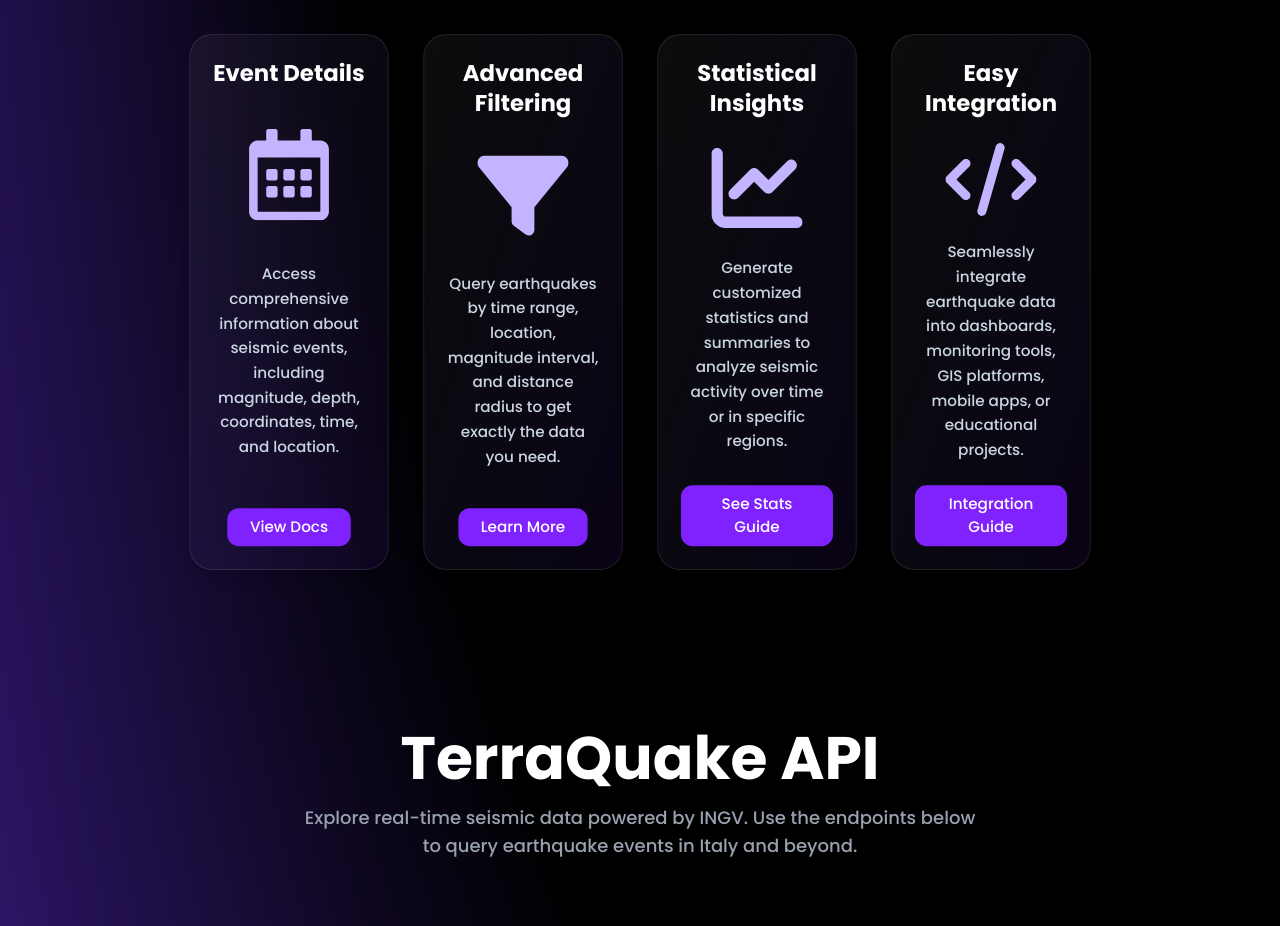
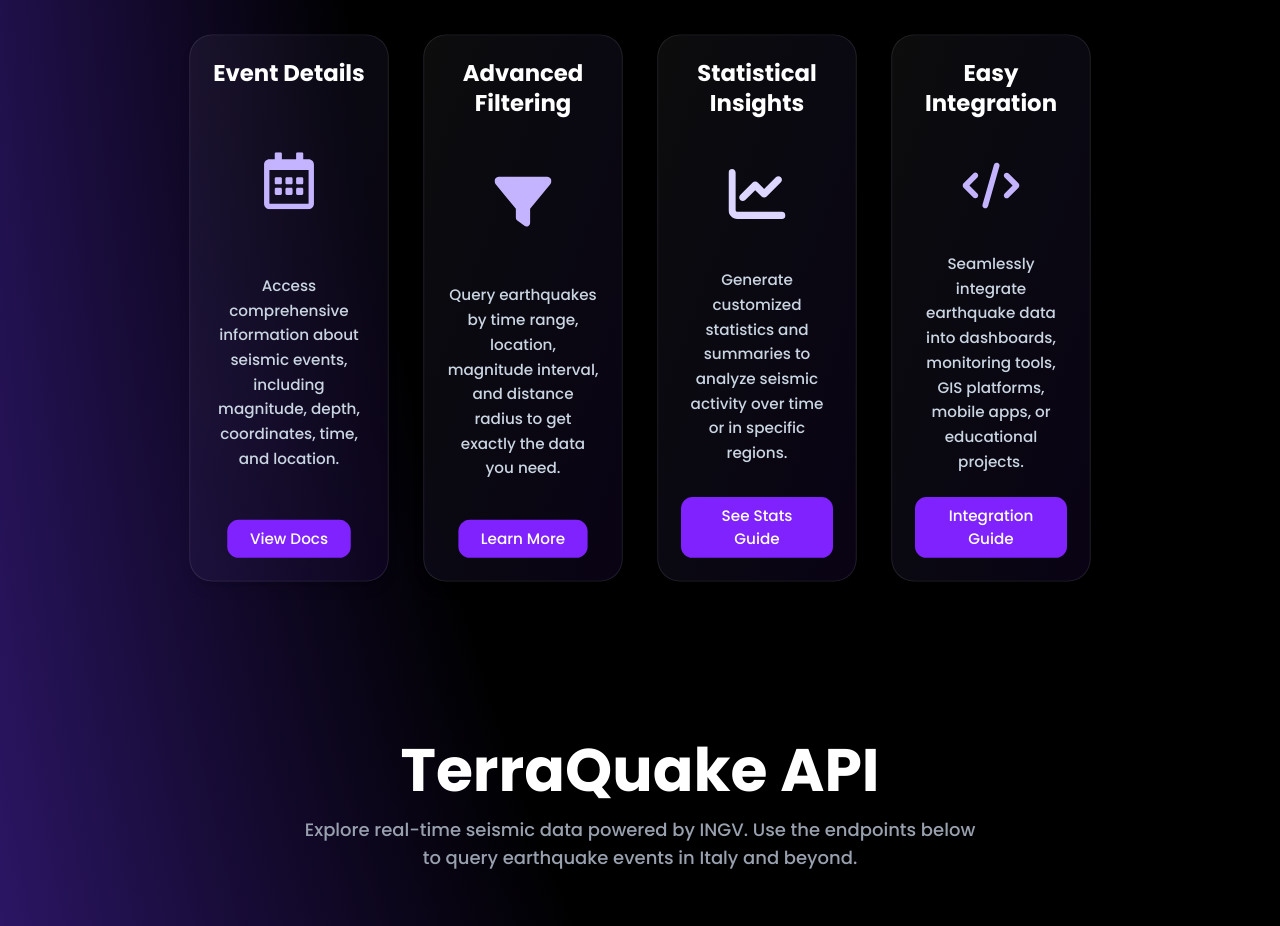
Before and after one commit to yash25hemnani/TerraQuakeApi, a React (Vite) app in the folder frontend/: page / in a window 1280 px wide. Shown: the part 1460-2386 px from the top of the page. Built offline with nearby package versions, Linux system fonts and the light colour scheme; no server answers.

Commit message:
fix: reduce icon card

```diff
--- a/frontend/src/components/info/info.jsx
+++ b/frontend/src/components/info/info.jsx
@@ -5,7 +5,7 @@
   const introCard = [
     {
       title: 'Event Details',
-      icon: <FaRegCalendarAlt className='text-8xl text-violet-300 mx-auto' />,
+      icon: <FaRegCalendarAlt className='text-6xl my-6 text-violet-300 mx-auto' />,
       content:
         'Access comprehensive information about seismic events, including magnitude, depth, coordinates, time, and location.',
       button: 'View Docs',
@@ -13,7 +13,7 @@
     },
     {
       title: 'Advanced Filtering',
-      icon: <FaFilter className='text-8xl text-violet-300 mx-auto' />,
+      icon: <FaFilter className='text-6xl my-6 text-violet-300 mx-auto' />,
       content:
         'Query earthquakes by time range, location, magnitude interval, and distance radius to get exactly the data you need.',
       button: 'Learn More',
@@ -21,7 +21,7 @@
     },
     {
       title: 'Statistical Insights',
-      icon: <FaChartLine className='text-8xl text-violet-300 mx-auto' />,
+      icon: <FaChartLine className='text-6xl my-6 text-violet-200 mx-auto' />,
       content:
         'Generate customized statistics and summaries to analyze seismic activity over time or in specific regions.',
       button: 'See Stats Guide',
@@ -29,7 +29,7 @@
     },
     {
       title: 'Easy Integration',
-      icon: <FaCode className='text-8xl text-violet-300 mx-auto' />,
+      icon: <FaCode className='text-6xl my-6 text-violet-300 mx-auto' />,
       content:
         'Seamlessly integrate earthquake data into dashboards, monitoring tools, GIS platforms, mobile apps, or educational projects.',
       button: 'Integration Guide',
```
